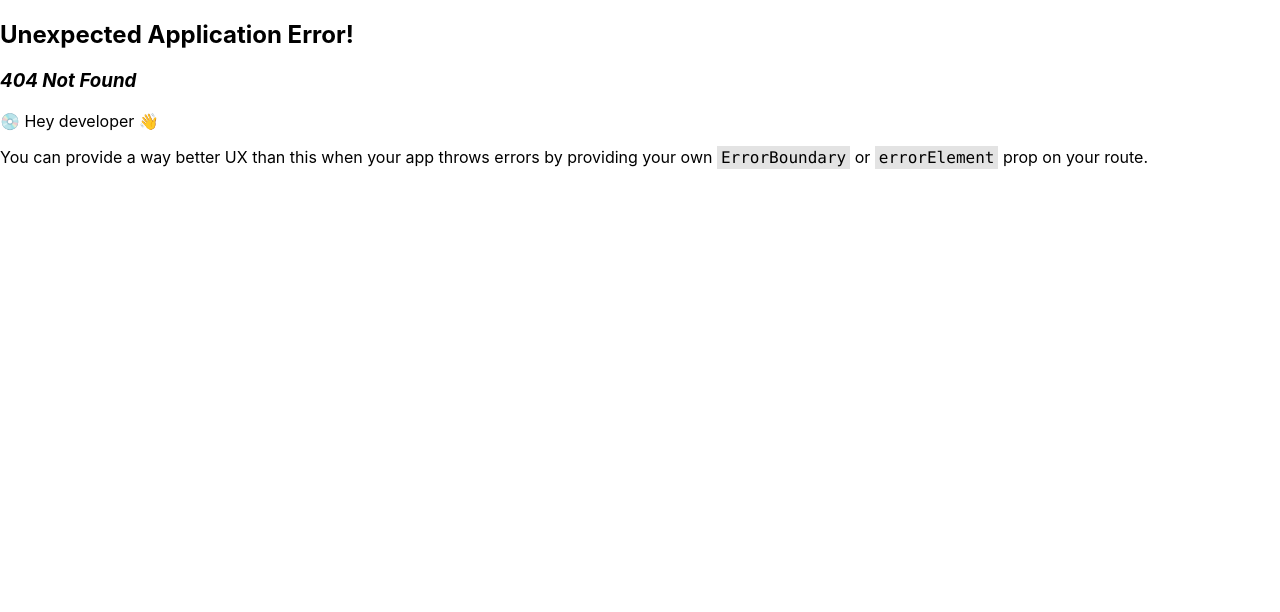
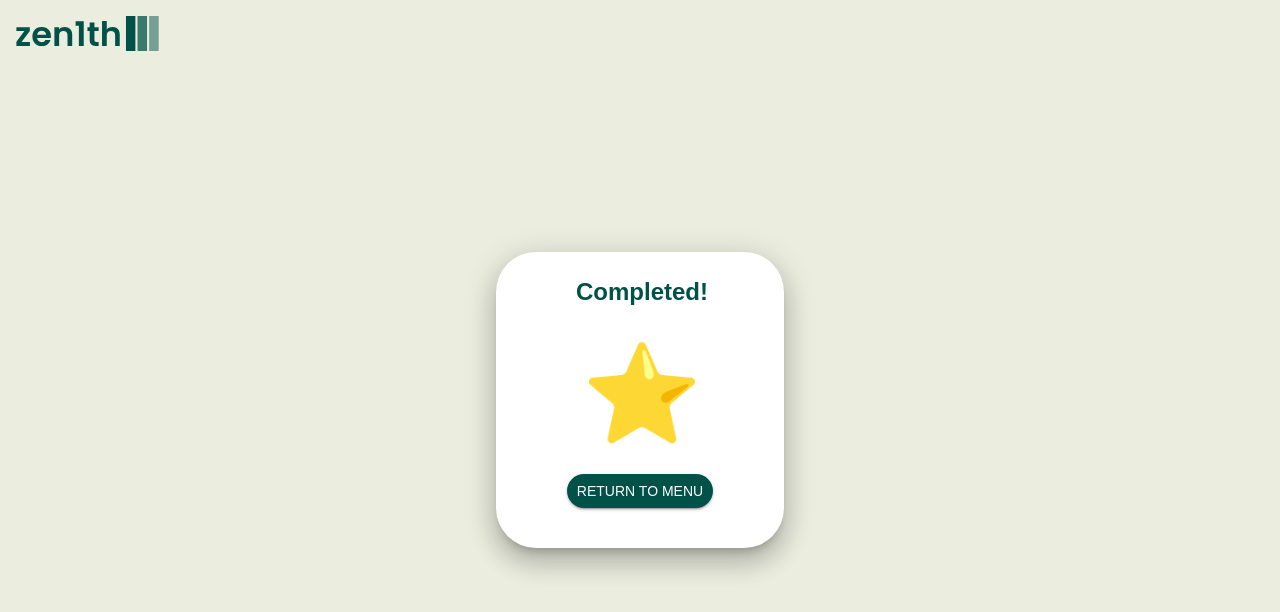
Before and after one commit to doughnut923/pwc-winner-2024, a React (Create React App) app in the folder HackADay/front-end/: page /complete in a window 1280 px wide. Before the commit this address had no page. Shown: the top 612 px of the page. Built offline with nearby package versions, Linux system fonts and the light colour scheme; the HTML template or start-up script is replaced by a standard one.

Commit message:
added complete page

```diff
--- /dev/null
+++ b/HackADay/front-end/src/Complete.js
@@ -0,0 +1,39 @@
+import React, { useState } from 'react';
+import { Container, TextField, Button, Typography, Box, Card, CardContent } from '@mui/material';
+import { styled } from '@mui/material/styles';
+import ArrowForwardIcon from '@mui/icons-material/ArrowForward';
+import logo from "./logo.svg"; // Adjust the path to your logo image
+import { useNavigate } from 'react-router-dom';
+import { StyledContainer, StyledCard, FormContainer, StyledForm, StyledTextField, StyledButton } from "./LoginStyledElements"
+import BiometricLogin from './Components/BiometricLogin';
+
+
+const Complete = () => {
+
+    const navigate = useNavigate();
+
+    const returnToMenu = () => {
+        navigate("/exam-option");
+    }
+
+    return (
+        <StyledContainer maxWidth="sm">
+            <Box sx={{ position: 'absolute', top: 16, left: 16 }}>
+                <img src={logo} alt="Logo" style={{ maxWidth: '150px' }} />
+            </Box>
+            <StyledCard elevation={16}>
+                <Typography pl="4px" component="h3" variant="h5" align="center" color='primary' sx={{ fontWeight: 600 }}>
+                    Completed!
+                </Typography>
+                <Typography pl="4px" component="h1" variant="h1" align="center" color='primary' sx={{ fontWeight: 600, marginTop:"30px"}}>
+                    ⭐
+                </Typography>
+                <StyledButton variant='contained' onClick={returnToMenu}>
+                    Return to menu
+                </StyledButton>
+            </StyledCard>
+        </StyledContainer>
+    );
+};
+
+export default Complete;
--- a/HackADay/front-end/src/Components/Question.js
+++ b/HackADay/front-end/src/Components/Question.js
@@ -1,4 +1,4 @@
-import React, { useEffect, useState } from 'react';
+import React, { useEffect, useState, useRef } from 'react';
 import { Container, Typography, Radio, RadioGroup, FormControlLabel, FormControl, FormLabel, Button, Box } from '@mui/material';
 import ArrowForwardIcon from '@mui/icons-material/ArrowForward';
 
@@ -7,9 +7,78 @@ const Question = ({ questions, examTitle }) => {
     const [answers, setAnswers] = useState(Array(questions.length).fill(null));
     const currentQuestion = questions[currentQuestionIndex];
 
+    const [isStreaming, setIsStreaming] = useState(false);
+
+    const videoRef = useRef(null);
+    const canvasRef = useRef(null);
+
+    async function sendImage(formData) {
+        // try {
+        //     const response = await fetch('http://localhost:5000/upload', {
+        //         method: 'POST',
+        //         body: formData,
+        //     });
+        //     const data = await response.json();
+        //     console.log(data);
+        // } catch (err) {
+        //     console.error('Error sending image: ', err);
+        // }
+        console.log('Image sent');
+        console.log(formData.get('image'));
+    }
+
     useEffect(() => {
         console.log(answers);
     }, [answers]);
+
+    //snaps a photo from webcam and sends it to backend server
+    useEffect(() => {
+
+        const startVideo = async () => {
+
+            try {
+                const stream = await navigator.mediaDevices.getUserMedia({ video: true });
+                videoRef.current.srcObject = stream;
+
+                // Listen for the loadeddata event before playing the video
+                videoRef.current.addEventListener('loadeddata', () => {
+                    videoRef.current.play();
+                    setIsStreaming(true);
+                });
+
+            } catch (err) {
+                console.error("Error accessing webcam: ", err);
+            }
+
+        };
+
+        startVideo();
+
+        const intervalId = setInterval(() => {
+            if (canvasRef.current && videoRef.current) {
+                const context = canvasRef.current.getContext('2d');
+                canvasRef.current.width = videoRef.current.videoWidth;
+                canvasRef.current.height = videoRef.current.videoHeight;
+                context.drawImage(videoRef.current, 0, 0, canvasRef.current.width, canvasRef.current.height);
+
+                // Convert canvas to Blob
+                canvasRef.current.toBlob(blob => {
+                    if (blob) {
+                        // Create a FormData object to send the image
+                        const formData = new FormData();
+                        formData.append('image', blob, 'snapshot.png');
+
+                        // Send the image to the API server
+                        sendImage(formData);
+                    }
+                }, 'image/png');
+            }
+        }, 1000);
+
+
+        return () => clearInterval(intervalId);
+      }, []);
+
 
     //changes the current question to the previous question
     const handlePrevious = () => {
@@ -98,6 +167,8 @@ const Question = ({ questions, examTitle }) => {
                     </Button>
                 }
             </Box>
+            <video ref={videoRef} style={{ display: 'none' }} />
+            <canvas ref={canvasRef} style={{ display: 'none' }} />
         </Container>
     );
 };
--- a/HackADay/front-end/src/index.js
+++ b/HackADay/front-end/src/index.js
@@ -12,6 +12,7 @@ import Login from './Login';
 import Register from './Register';
 import ExamOption from './Pages/ExamOption';
 import ExamPage from './ExamPage';
+import Complete from './Complete';
 
 const router = createBrowserRouter([
   {
@@ -35,6 +36,10 @@ const router = createBrowserRouter([
     path: "exam-option",
     element: <ExamOption/>,
   },
+  {
+    path: "complete",
+    element: <Complete/>,
+  }
 ]);
 
 const theme = createTheme({
```
